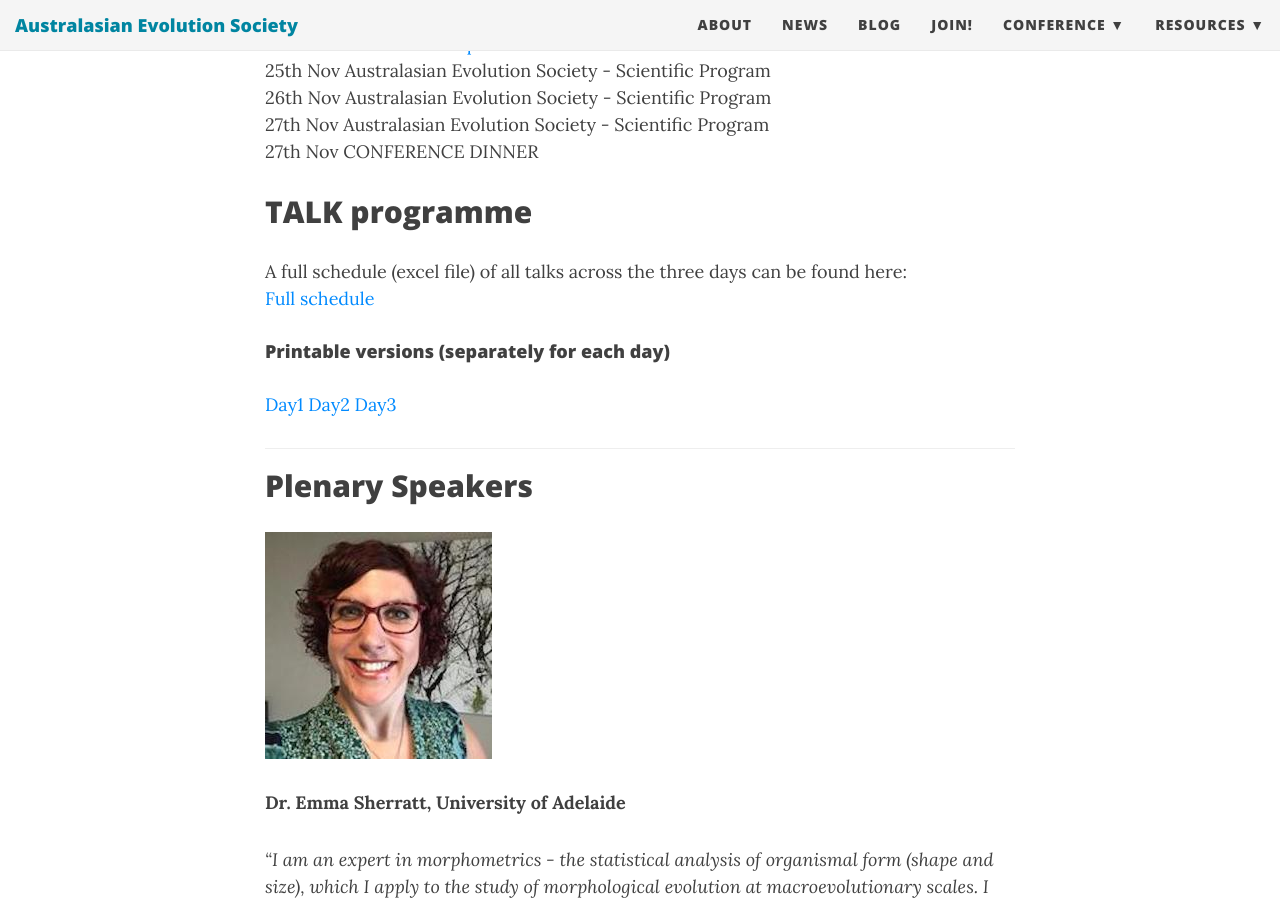
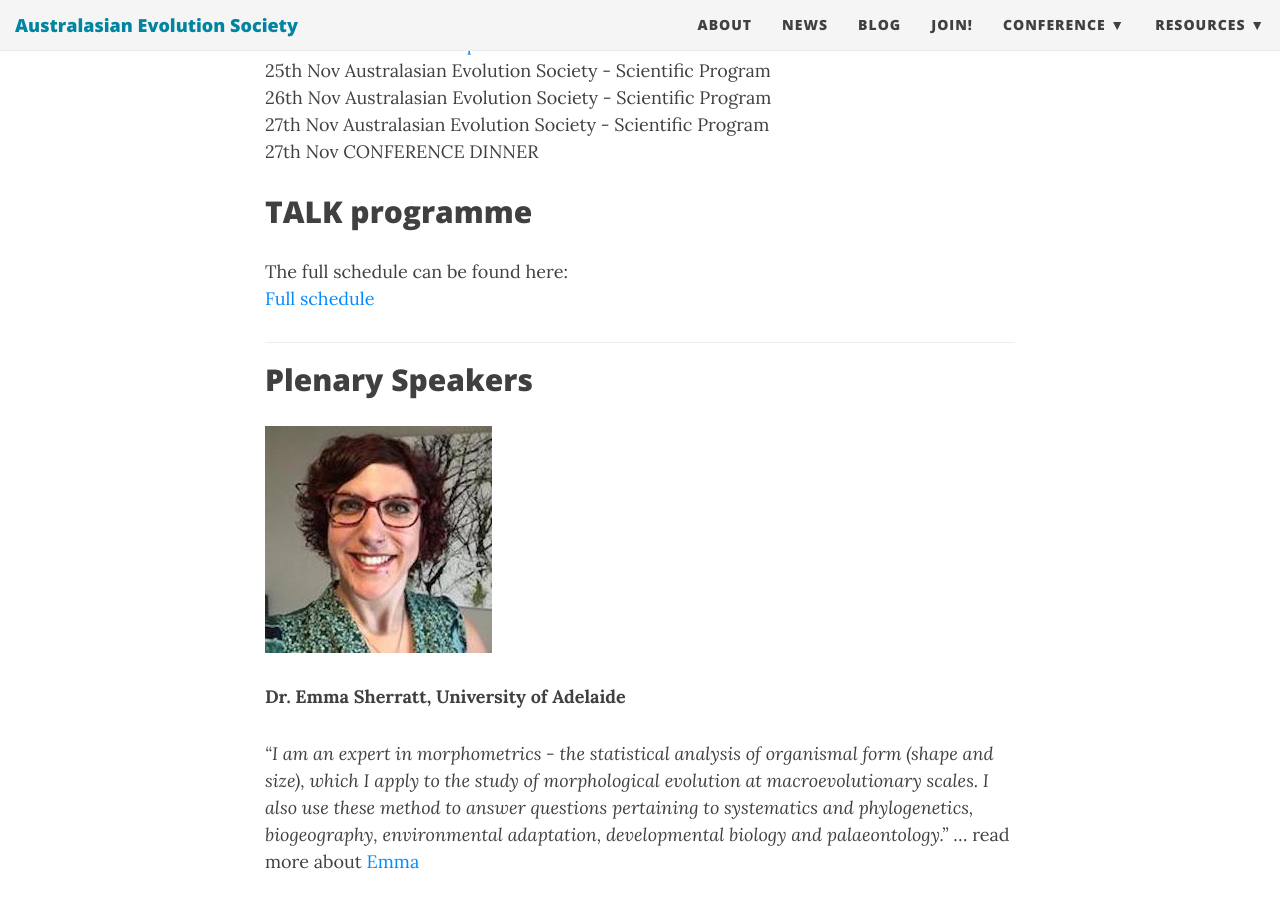
Before and after one commit to ausevo/ausevo.github.io, a Jekyll site: the page built from programme.md, in a window 1280 px wide and 900 px high, scrolled down 631 px. Built offline with Jekyll 4.4.1, drawn with Linux system fonts in a browser that asks for light colours; nearby versions of some CDN libraries.

Commit message:
Update programme.md

```diff
--- a/programme.md
+++ b/programme.md
@@ -17,11 +17,8 @@
 
 ## TALK programme
 
-A full schedule (excel file) of all talks across the three days can  be found here:
-[Full schedule](http://ausevo.github.io/docs/AES Schedule 2019 UpdatedNov6.xlsx)
-
-#### Printable versions (separately for each day)
-[Day1](http://ausevo.github.io/docs/Day1.pdf)   [Day2](http://ausevo.github.io/docs/Day2.pdf)   [Day3](http://ausevo.github.io/docs/Day3.pdf)
+The full schedule  can  be found here:
+[Full schedule](http://ausevo.github.io/docs/AES Schedule.pdf)
 
 ****
 
```
